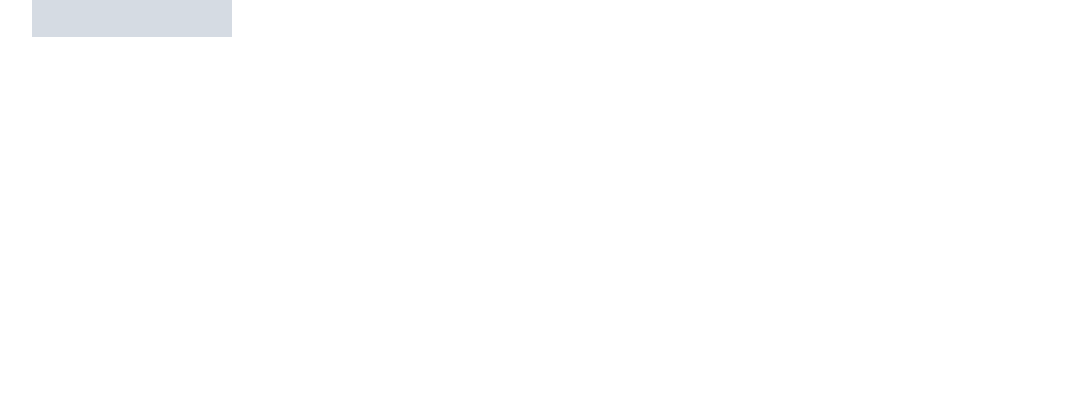
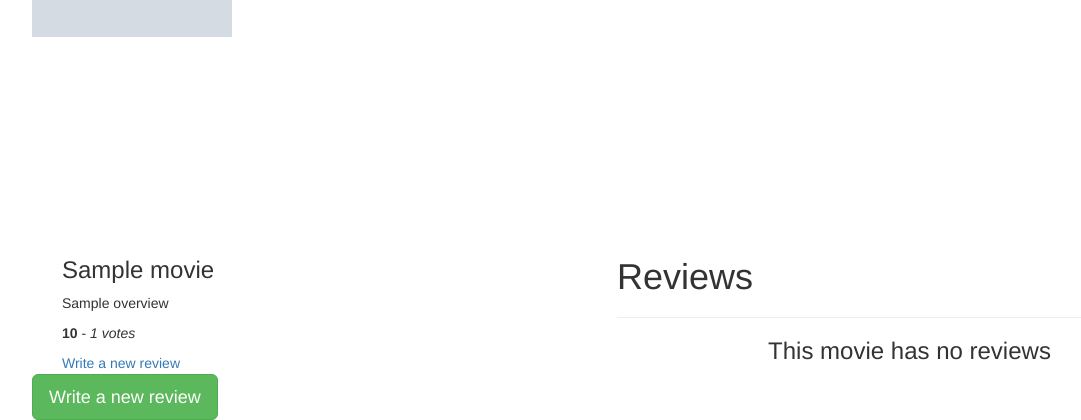
Before and after one commit to KellenNjoroge/Watchlist, a Flask app: template app/templates/movie.html in a window 1280 px wide. Shown: the part 535-955 px from the top of the page, without its empty margins (23-1104 px from the left). Before the commit the page ends 572 px from the top, so only its background shows below. Run offline with Flask 2, Linux system fonts and the light colour scheme; the template is opened without the code that fills it: most values are stand-ins (such as "Sample title", 1, 10 or a date in 2020); grey boxes marked "Sample" are stand-in pictures; some libraries are stand-ins or nearby versions.

Commit message:
reviews and wtforms

```diff
--- a/app/templates/macros.html
+++ b/app/templates/macros.html
@@ -13,3 +13,13 @@
     {% endfor %}
 
 {% endmacro %}
+
+<!-- Displaying reviews macro -->
+{% macro displayReviews(review_list) %}
+    {% for review in review_list %}
+    <div class="col-xs-12 col-sm-4 col-md-4 col-lg-4 review-card">
+        <h2> {{ review.title}} </h2>
+        <p> {{ review.review | truncate(30) }}</p>
+    </div>
+    {% endfor %}
+{% endmacro %}
--- a/app/templates/movie.html
+++ b/app/templates/movie.html
@@ -1,4 +1,11 @@
 {% extends 'base.html'%}
+
+{% import 'macros.html' as macro%}
+{% block styles%}
+    {{ super() }}
+    <link rel="stylesheet" href="{{url_for('static',filename='css/movie.css')}}">
+{% endblock %}
+
 <!-- Content block -->
 {% block content %}
 <div class="container">
@@ -18,5 +25,31 @@
         </div>
     </div>
 
+
+
+    <div class="col-xs-6 col-sm-6 col-md-6 col-lg-6 movie-details">
+                <h3>{{ movie.title }}</h3>
+
+                <p class="overview"> {{ movie.overview }}</p>
+
+                <p class="ratings"> <b> {{ movie.vote_average }}</b> - <i>{{ movie.vote_count}} votes </i> </p>
+                <a class="ratings" href="/movie/review/new/{{movie.id}}"> Write a new review</a>
+
+    </div>
+    <div class="row">
+
+            <h1>Reviews</h1>
+            <hr>
+
+            {% if reviews %}
+                {{macro.displayReviews(reviews)}}
+
+            {% else%}
+                <h3 class="text-center">This movie has no reviews </h3>
+
+                <a class="btn btn-success btn-lg text-center" href="/movie/review/new/{{movie.id}}"> Write a new review</a>
+            {% endif %}
+
+    </div>
 </div>
 {% endblock %}
```
Also changed, not shown: app/templates/new_review.html (added, +14 -0 lines).
